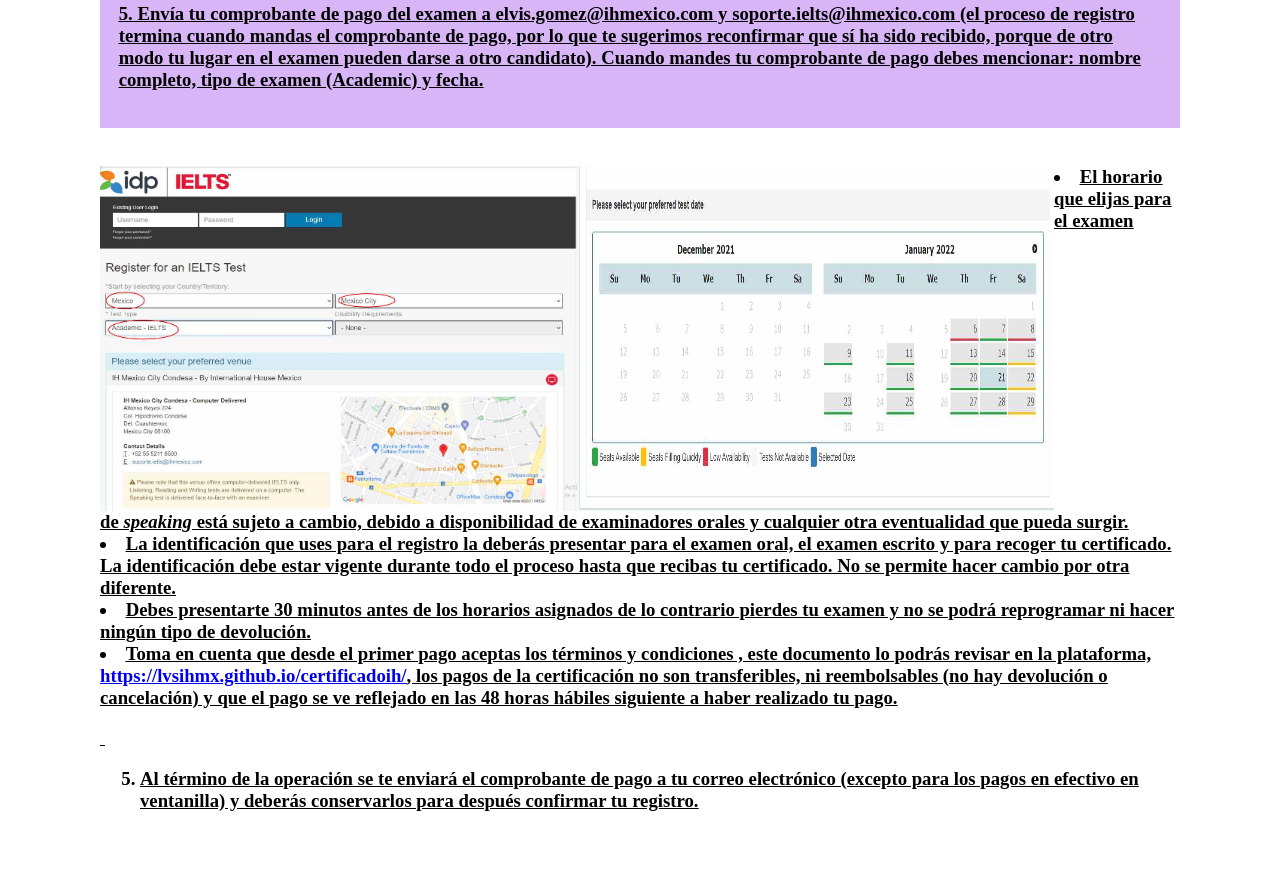
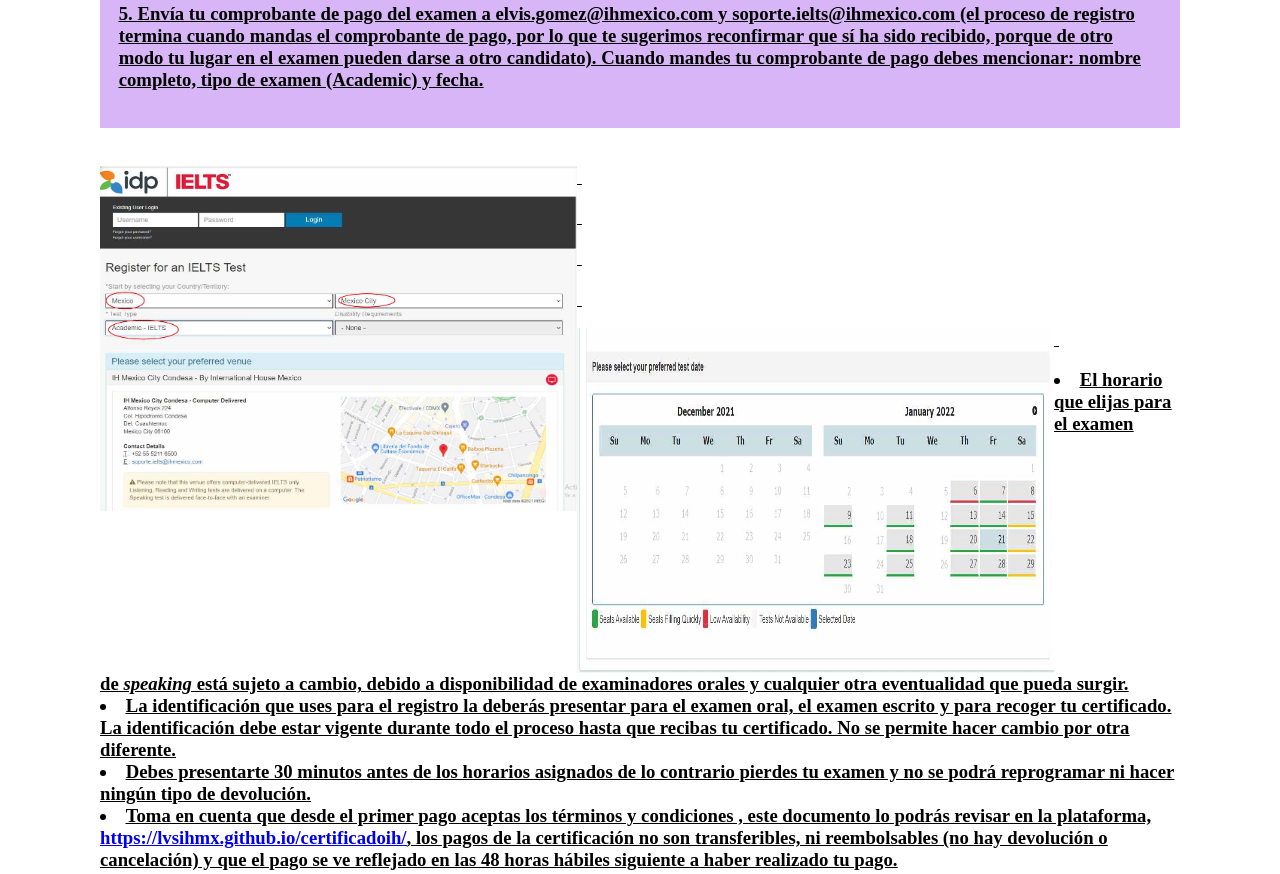
Before and after one commit to lvsihmx/certificadoih, a plain HTML site: page img/convurg.html in a window 1280 px wide. Shown: the part 825-1699 px from the top of the page. Drawn offline with Linux system fonts and the light colour scheme.

Commit message:
Update convurg.html

```diff
--- a/img/convurg.html
+++ b/img/convurg.html
@@ -67,6 +67,11 @@
 		<img src="convour1.jpg" width="477" height="345" style="float:left"/> </p>
 		<p>
 
+			 <p>&nbsp;</p>
+		     <p>&nbsp;</p>
+		     <p>&nbsp;</p>
+		     <p>&nbsp;</p>
+
         </div>
         <div>
 		    <img src="fechasdis2.jpg" width="477" height="345" style="float:left"/>
@@ -75,6 +80,13 @@
 
         </div>
 
+		 <p>&nbsp;</p>
+		<p>
+
+		</p>
+		<p>
+
+		</p>
 
 		<li>El horario que elijas             para el examen de&nbsp;<em>speaking</em>&nbsp;está sujeto a cambio,             debido a disponibilidad de examinadores orales y cualquier otra             eventualidad que pueda surgir. </li>
               <li>La identificación que             uses para el registro la deberás presentar para el examen oral, el             examen escrito y para recoger tu certificado. La identificación debe             estar vigente durante todo el proceso hasta que recibas tu             certificado. No se permite hacer cambio por otra diferente. </li>
@@ -82,7 +94,7 @@
               <li>Toma en cuenta que desde             el primer pago aceptas los términos y condiciones , este documento             lo podrás revisar en la plataforma, <a href="https://lvsihmx.github.io/certificadoih/">https://lvsihmx.github.io/certificadoih/</a>, los pagos de la certificación no son             transferibles, ni reembolsables (no hay devolución o cancelación) y             que el pago se ve reflejado en las 48 horas hábiles siguiente a             haber realizado tu pago.</li>
             </ol>
               <p>&nbsp;</p>
-              <ol start="5" type="1">
+
                 <li>Al término de la             operación se te enviará el comprobante de pago a tu correo             electrónico (excepto para los pagos en efectivo en ventanilla) y             deberás conservarlos para después confirmar tu registro. </li>
 
 
```
